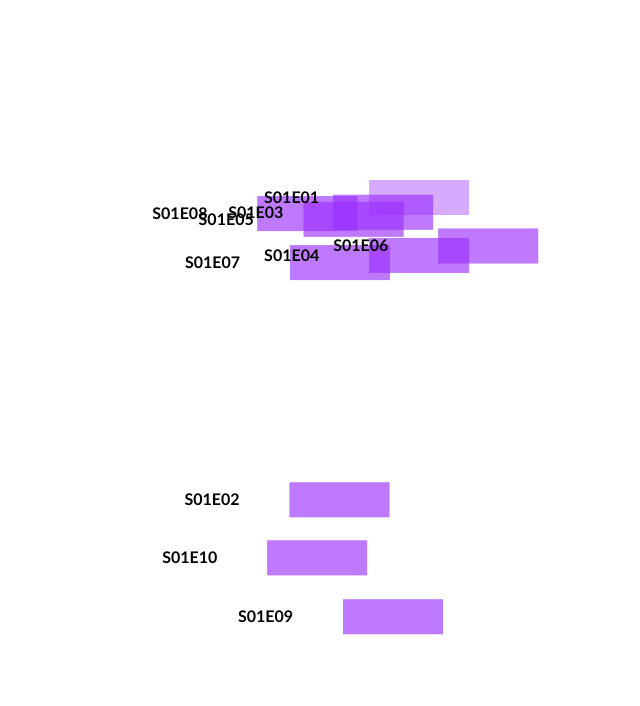
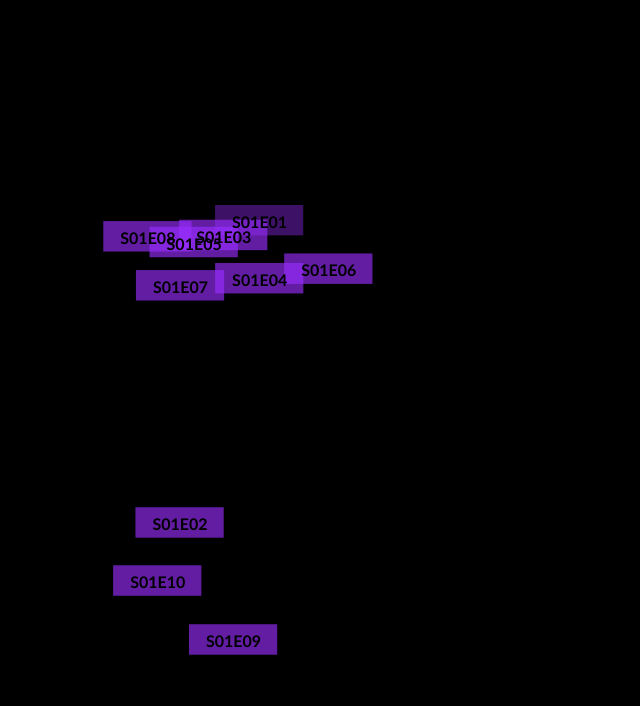
Before and after one commit to Rafatcb/VisualizacaoTexto, a plain HTML site: page index.html in a window 1280 px wide. Shown: the part 5-711 px from the top of the page, without its empty margins (431-1071 px from the left). Drawn offline with nearby package versions, Linux system fonts and the light colour scheme.

Commit message:
Grafos respeitando os limites do SVG
Agora os grafos não saem do SVG. O fundo da página web está preto para parecer mais com o efeito galáxia

```diff
--- a/index.html
+++ b/index.html
@@ -3,6 +3,9 @@
 <head>
     <meta charset="utf-8">
     <style>
+        html {
+            background-color: black;
+        }
         .links line {
             stroke: #999;
             stroke-opacity: 0.0;
@@ -22,9 +25,7 @@
 </head>
 <body>
 
-    <div style="text-align:center">
-        <svg id="svg-grafo" width="1000" height="650"></svg>
-    </div>
+    <svg id="svg-grafo" width="1200" height="700"></svg>
 
     <script src="https://d3js.org/d3.v4.min.js"></script>
 
@@ -72,8 +73,7 @@
                 .text(function(d) { return d.text });
 
             node.append("text")
-
-            node.append("title")
+                .append("title")
                 .text(function(d) { return d.id; });
 
             simulation.nodes(graph.nodes)
@@ -90,8 +90,8 @@
                     .attr("y2", function(d) { return d.target.y; });
 
                 node
-                    .attr("cx", function(d) { return d.x; })
-                    .attr("cy", function(d) { return d.y; });
+                    .attr("cx", function(d) { return d.x = Math.max(6, Math.min(width - 6, d.x)); })
+                    .attr("cy", function(d) { return d.y = Math.max(6, Math.min(height - 6, d.y)); });
 
                 text.attr("x", function(d) { return d.x; })
                     .attr("y", function(d) { return d.y; });
@@ -133,10 +133,10 @@
             for (var i = 0; i < child.length; i++) {
                 var SVGRect = child[i].getBoundingClientRect();
                 var rect = document.createElementNS("http://www.w3.org/2000/svg", "rect");
-                rect.setAttribute("x", SVGRect.x-35);
+                rect.setAttribute("x", SVGRect.x-25);
                 rect.setAttribute("y", SVGRect.y-15);
-                rect.setAttribute("width", 100);
-                rect.setAttribute("height", 35);
+                rect.setAttribute("width", SVGRect.width*1.6);
+                rect.setAttribute("height", SVGRect.height*1.6);
                 rect.setAttribute("fill", "rgba(153, 45, 255, 0.4)");
                 rect.setAttribute("class", "rectangles");
                 svgVar.insertBefore(rect, textElm[0]);
```
